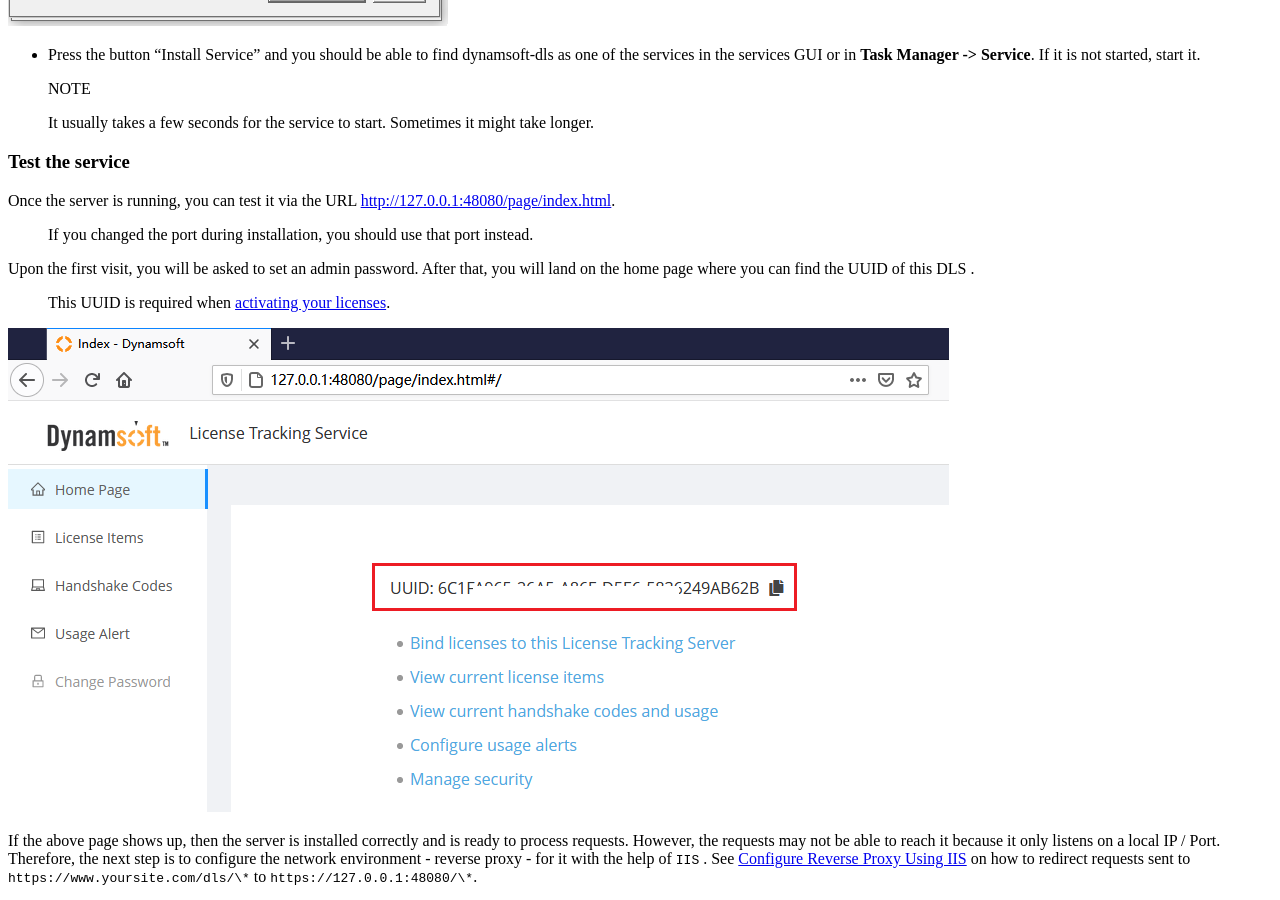
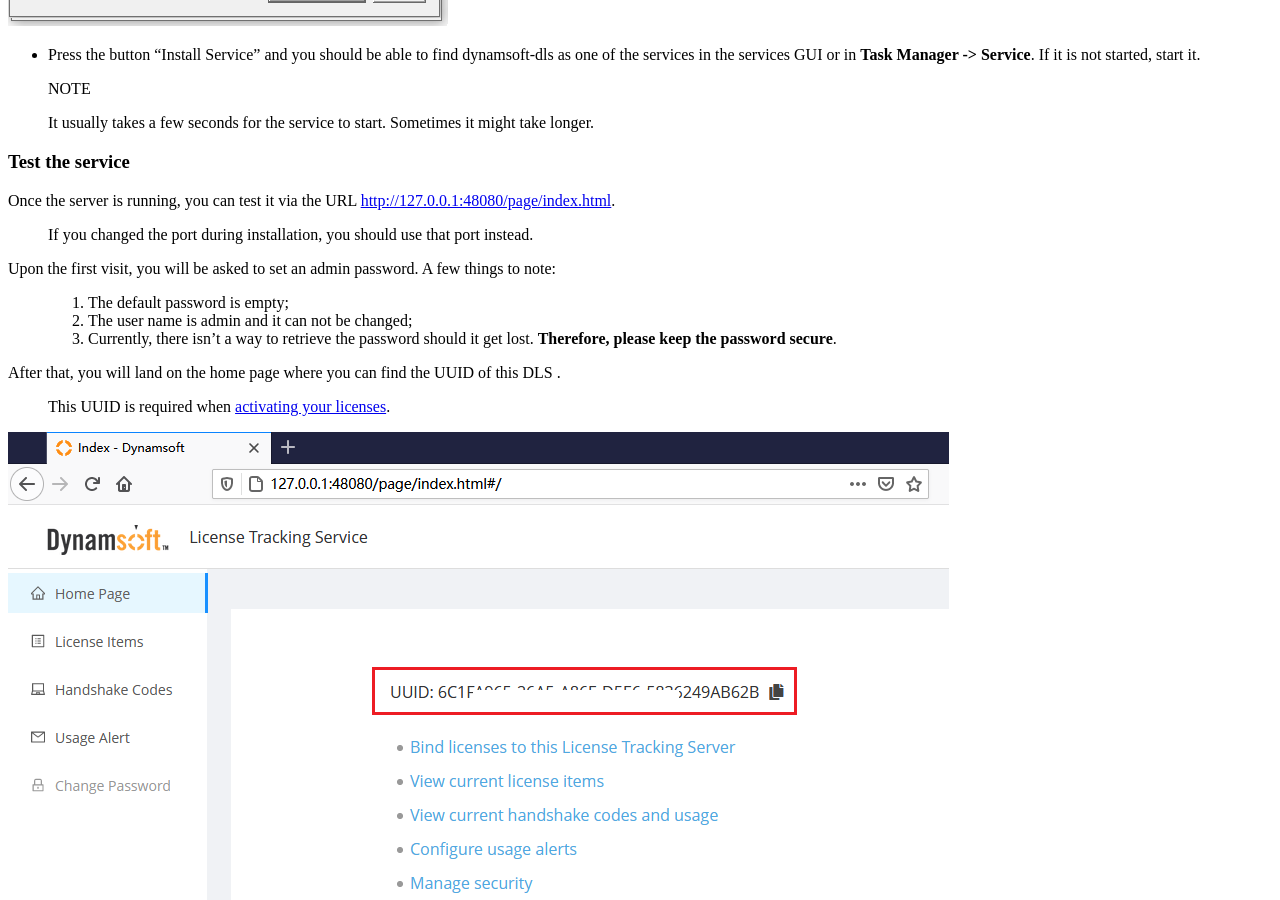
Before and after one commit to dynamsoft-docs/license-server-docs, a Jekyll site: the page built from selfhosting/DLSonWindows.md, in a window 1280 px wide and 900 px high, scrolled down 1748 px. Built offline with Jekyll 4.4.1, drawn with Linux system fonts in a browser that asks for light colours.

Commit message:
add info on setting admin psw

```diff
--- a/selfhosting/DLSonWindows.md
+++ b/selfhosting/DLSonWindows.md
@@ -58,7 +58,13 @@
 
 > If you changed the port during installation, you should use that port instead.
 
-Upon the first visit, you will be asked to set an admin password. After that, you will land on the home page where you can find the UUID of this DLS .
+Upon the first visit, you will be asked to set an admin password. A few things to note:
+
+> 1. The default password is empty;
+> 2. The user name is admin and it can not be changed;
+> 3. Currently, there isn’t a way to retrieve the password should it get lost. **Therefore, please keep the password secure**.
+
+After that, you will land on the home page where you can find the UUID of this DLS .
 
 > This UUID is required when [activating your licenses]({{site.selfhosted}}index.html#activate-the-license).
 
```
Also changed, not shown: selfhosting/DLSonLinux.md (+7 -1 lines).
